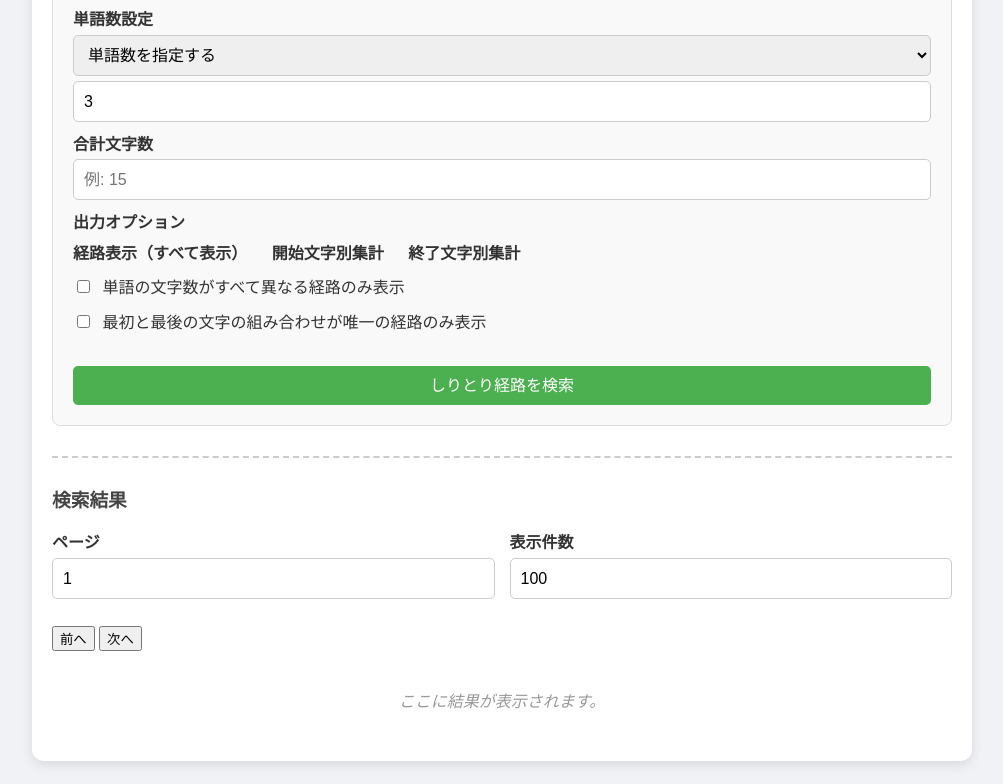
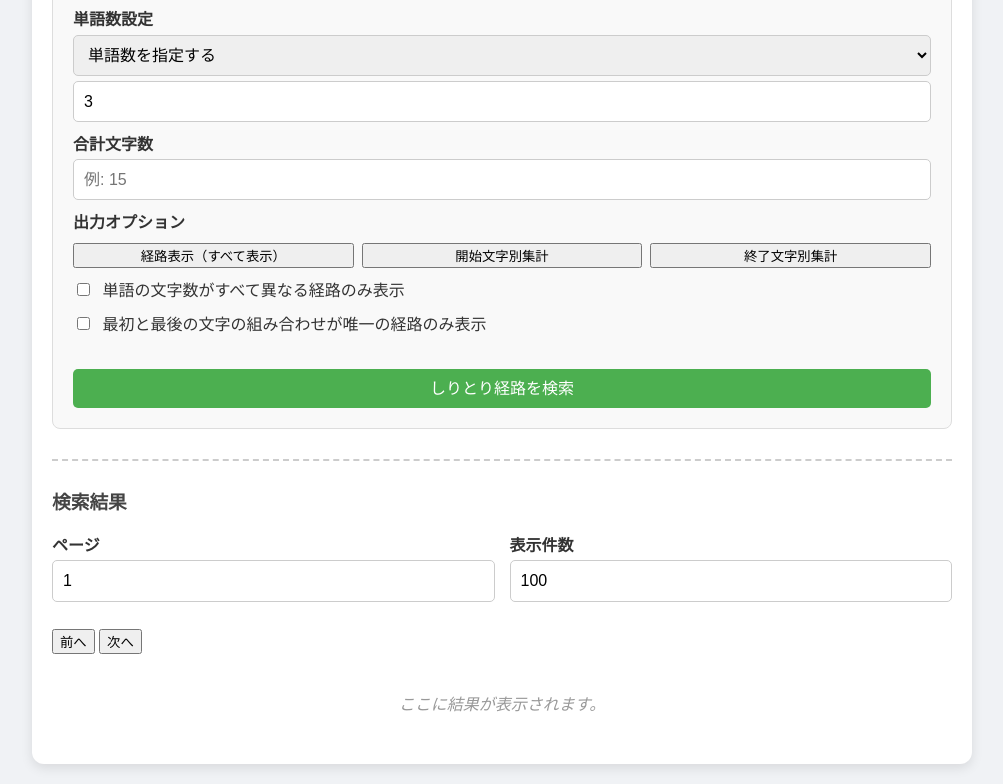
Before and after one commit to ginnoyakitori/kokumei-shiritori-generator, a website: page index.html in a window 1280 px wide. Shown: the part 1132-1916 px from the top of the page, without its empty margins (138-1141 px from the left). Drawn offline with Linux system fonts and the light colour scheme.

Commit message:
Convert output option labels to buttons

```diff
--- a/index.html
+++ b/index.html
@@ -175,16 +175,10 @@
             </div>
             <div class="form-group">
                 <label>出力オプション</label>
-                <div style="margin-top: 8px;">
-                    <label style="display: inline; margin-right: 15px;">
-                        <span style="margin-right: 5px;">経路表示（すべて表示）</span>
-                    </label>
-                    <label style="display: inline; margin-right: 15px;">
-                        <span style="margin-right: 5px;">開始文字別集計</span>
-                    </label>
-                    <label style="display: inline;">
-                        <span style="margin-right: 5px;">終了文字別集計</span>
-                    </label>
+                <div style="margin-top: 8px; display: flex; gap: 8px;">
+                    <button type="button" id="outputPathBtn" class="secondary" style="flex: 1;">経路表示（すべて表示）</button>
+                    <button type="button" id="outputFirstCountBtn" class="secondary" style="flex: 1;">開始文字別集計</button>
+                    <button type="button" id="outputLastCountBtn" class="secondary" style="flex: 1;">終了文字別集計</button>
                 </div>
             </div>
             <div class="form-group">
```
